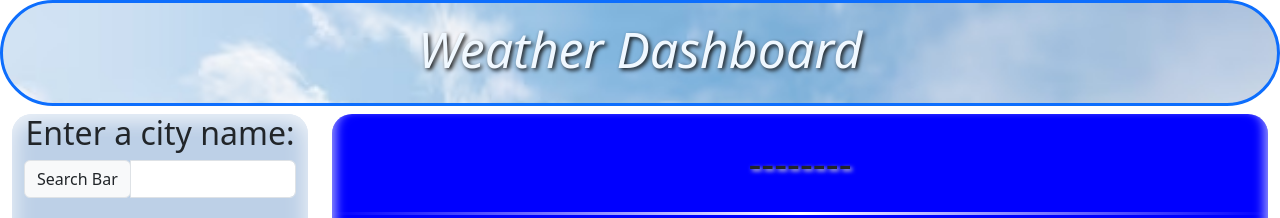
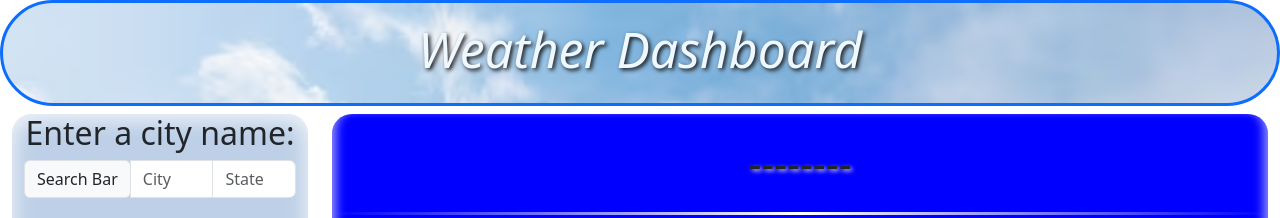
Before and after one commit to ErikAmerico/Weather-Dashboard, a plain HTML site: page index.html in a window 1280 px wide. Shown: the top 218 px of the page. Drawn offline with nearby package versions, Linux system fonts and the light colour scheme.

Commit message:
updated search bar inputs

```diff
--- a/index.html
+++ b/index.html
@@ -17,7 +17,6 @@
         <h1 class="text-center">Weather Dashboard</h1>
     </header>
 
-
     <div class="container-fluid">
         <div class="row">
 
@@ -32,12 +31,12 @@
                                     <span class="input-group-text" id="inputGroup-sizing-default">Search Bar</span>
                                 </div>
                                 <input type="text" id="inputCity" class="form-control" aria-label="Default"
-                                    aria-describedby="inputGroup-sizing-default">
+                                    aria-describedby="inputGroup-sizing-default" placeholder="City">
+                                <input type="text" id="inputState" class="form-control" aria-label="Default"
+                                    aria-describedby="inputGroup-sizing-default" placeholder="State" maxlength="2">
+                                <!-- <input type="text" id="inputCountry" class="form-control" aria-label="Default"
+                                 aria-describedby="inputGroup-sizing-default" placeholder="Country" maxlength="2"> -->
                             </div>
-
-                            <!-- <input type="text" placeholder="City?" id="inputCity" class="w-75"> -->
-                            <input type="text" placeholder="State?" id="inputState" class="w-75" hidden>
-                            <input type="text" placeholder="Country?" id="inputCountry" class="w-75" hidden>
 
                             <button type="submit" class="btn btn-info w-100" id="searchBtn" style="margin-top:5px">Get
                                 Weather</button>
```
